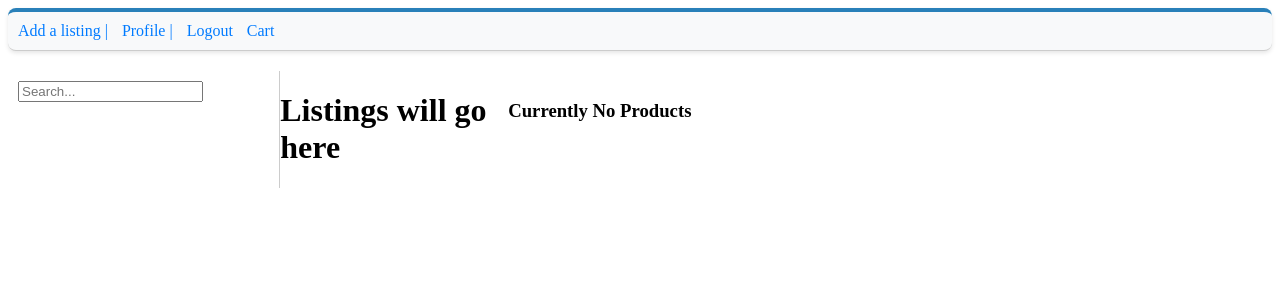
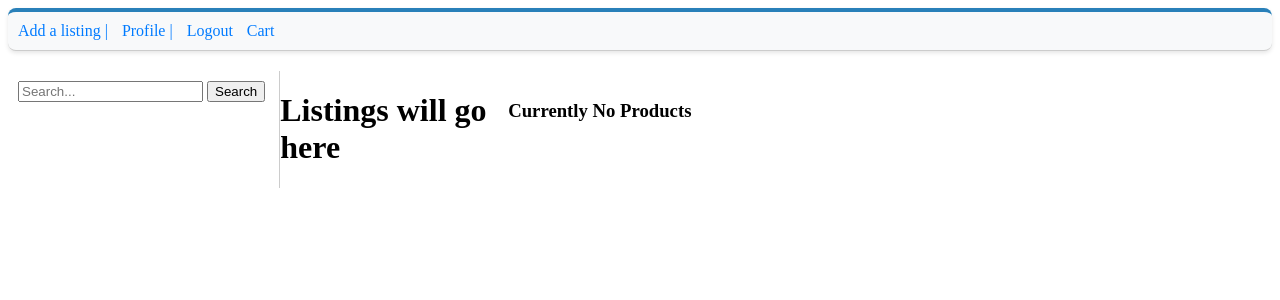
Before and after one commit to DePaul-CSC-394-401/final-project-team-1, a Django app: page /explore/ in a window 1280 px wide. Shown: the top 300 px of the page. Run offline with Django 5.2, Linux system fonts and the light colour scheme; data that the repository does not hold is empty.

Commit message:
working search bar

```diff
--- a/depaul_market/templates/explore.html
+++ b/depaul_market/templates/explore.html
@@ -13,7 +13,10 @@
 
     <div class="sidebar-container">
         <div class="sidebar">
-            <input type="text" placeholder="Search...">
+            <form method="GET" action="">
+                <input type="text" name="q" placeholder="Search..." value="{{ request.GET.q }}">
+                <button type="submit">Search</button>
+            </form>
         </div>
 
         <h1>Listings will go here</h1>
--- a/depaul_market/views.py
+++ b/depaul_market/views.py
@@ -15,7 +15,12 @@ def index(request):
 
 # Listings view
 def listings(request):
+    query = request.GET.get('q')
+
     products = Products.objects.all()
+
+    if query:
+        products = products.filter(name__icontains=query)
     context = {'products': products}
     return render(request, 'explore.html', context)
 
```
Also changed, not shown: media/img770.jpg (added), media/order0009.jpg (added), media/order0024.jpg (added).
